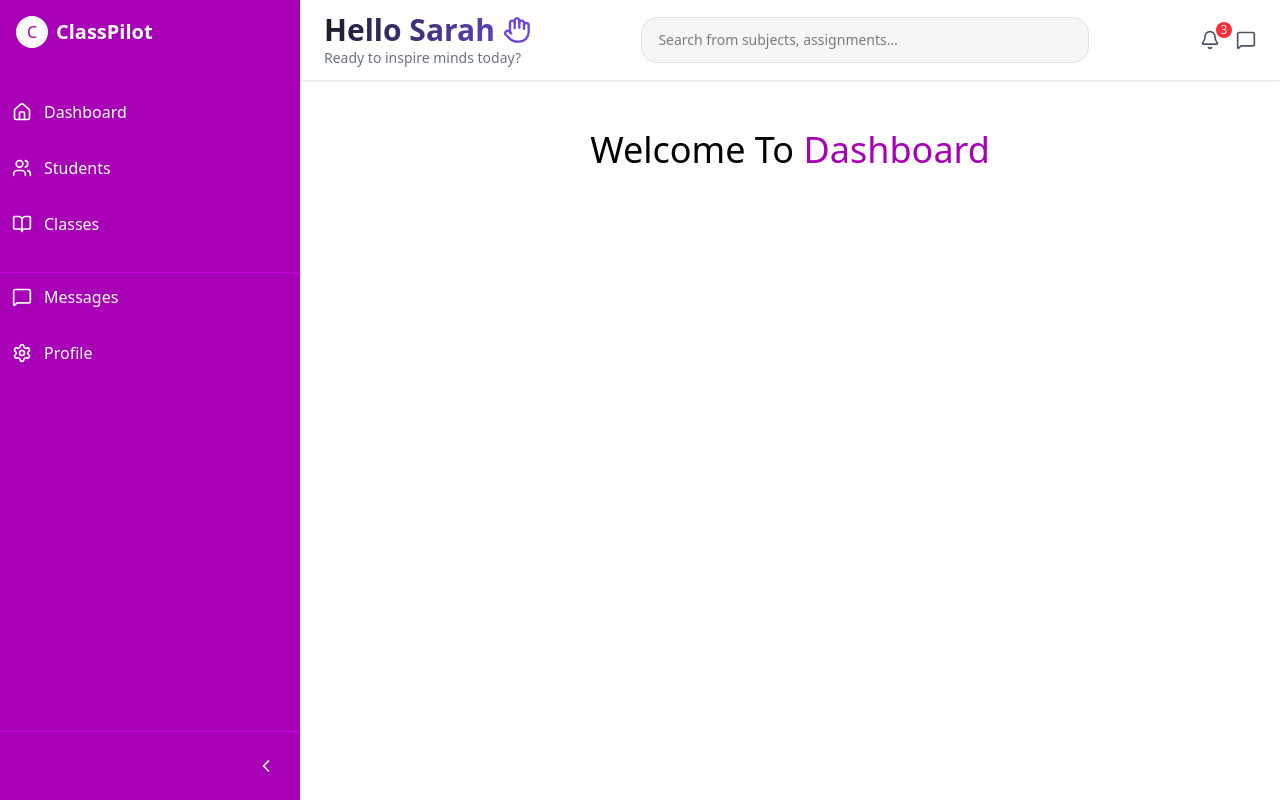
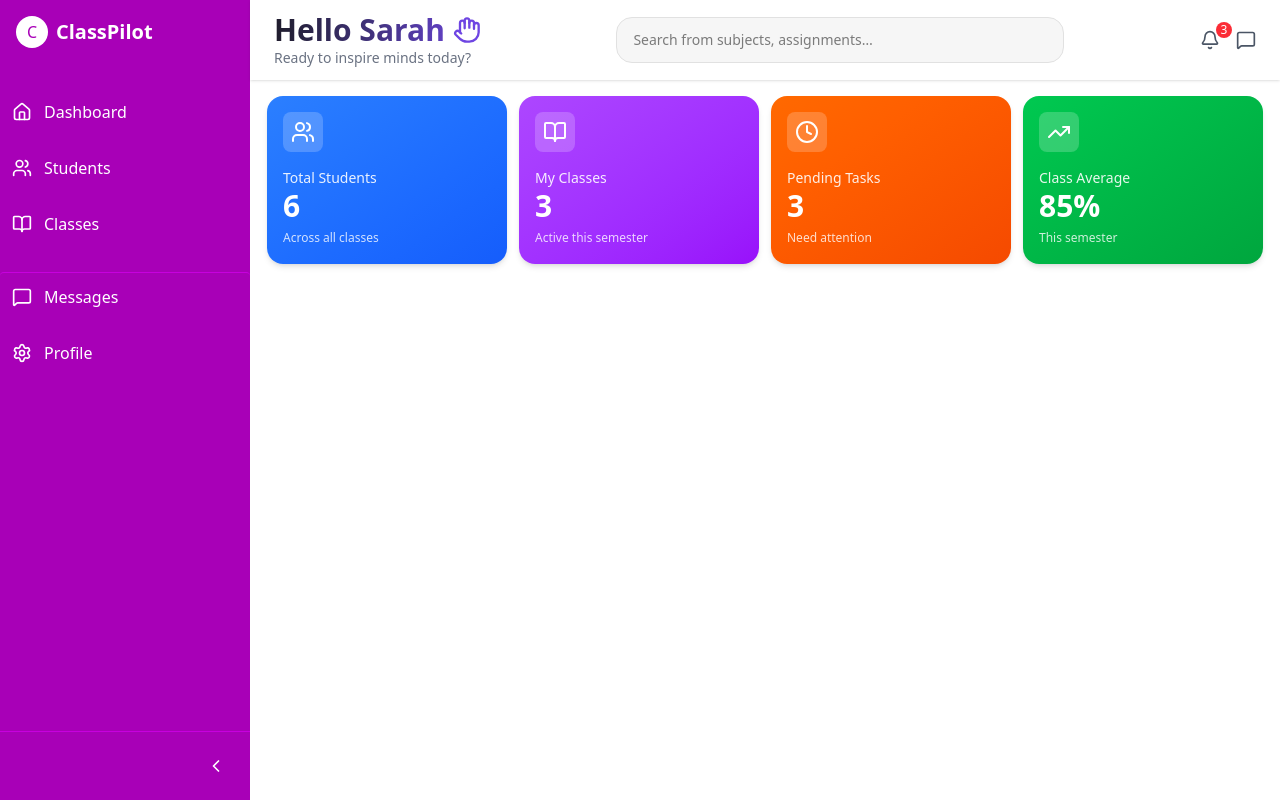
Before and after one commit to ClassPilot/ClassPilot, a React (Vite) app: page / in a window 1280 px wide. Built offline with nearby package versions, Linux system fonts and the light colour scheme.

Commit message:
Dashboard updated

```diff
--- a/src/App.jsx
+++ b/src/App.jsx
@@ -7,11 +7,11 @@ import DashBoardPage from "./Pages/DashBoardPage";
 import NotFoundPage from "./Pages/NotFoundPage";
 import ClassesPage from "./Pages/ClassesPage";
 import StudentPage from "./Pages/StudentPage";
-// import LoginPage from "./Pages/LoginPage";
+import LoginPage from "./Pages/LoginPage";
 import MessagesPage from "./Pages/MessagesPage";
 import ProfilePage from "./Pages/ProfilePage";
 import HeaderBar from "./Components/Layout/HeaderBar";
-// import SingupPage from "./Pages/SingupPage";
+import SingupPage from "./Pages/SingupPage";
 
 function App() {
   const [isCollapsed, setIsCollapsed] = useState(false);
@@ -20,7 +20,7 @@ function App() {
     <Router>
       <div
         className={`grid min-h-screen transition-all duration-300 ${
-          isCollapsed ? "grid-cols-[80px_1fr]" : "grid-cols-[300px_1fr]"
+          isCollapsed ? "grid-cols-[80px_1fr]" : "grid-cols-[250px_1fr]"
         }`}
       >
         <SideBar isCollapsed={isCollapsed} setIsCollapsed={setIsCollapsed} />
@@ -31,8 +31,8 @@ function App() {
             <Route path="/" element={<DashBoardPage />} />
             <Route path="/students" element={<StudentPage />} />
             <Route path="/classes" element={<ClassesPage />} />
-            {/* <Route path="/login" element={<LoginPage />} /> */}
-            {/* <Route path="/singup" element={<SingupPage />} /> */}
+            <Route path="/login" element={<LoginPage />} />
+            <Route path="/singup" element={<SingupPage />} />
             <Route path="/profile" element={<ProfilePage />} />
             <Route path="/messages" element={<MessagesPage />} />
             <Route path="*" element={<NotFoundPage />} />
--- a/src/Components/Layout/SideBar.jsx
+++ b/src/Components/Layout/SideBar.jsx
@@ -13,7 +13,7 @@ function SideBar({ isCollapsed, setIsCollapsed }) {
   return (
     <aside
       className={`bg-fuchsia-700 text-white h-screen flex flex-col justify-between transition-all duration-300 ${
-        isCollapsed ? "w-[80px]" : "w-[300px]"
+        isCollapsed ? "w-[80px]" : "w-[250px]"
       }`}
     >
       {/* Top Section */}
--- a/src/Pages/DashBoardPage.jsx
+++ b/src/Pages/DashBoardPage.jsx
@@ -1,9 +1,65 @@
+import { Users, BookOpen, Clock, TrendingUp } from "lucide-react";
+
 function DashBoardPage() {
   return (
-    <div>
-      <h2 className="text-4xl text-center mt-[50px] capitalize">
-        welcome to <span className="text-fuchsia-700">Dashboard</span>
-      </h2>
+    <div className="m-4">
+      <div className="flex flex-wrap gap-3 justify-center items-center">
+        {/* Total Students Card */}
+        <div className="bg-gradient-to-br from-blue-500 to-blue-600 text-white rounded-2xl p-4 w-60 shadow-md">
+          <div className="flex items-center justify-betweenit">
+            <div className="bg-white/20 p-2 rounded-lg">
+              <Users size={24} />
+            </div>
+          </div>
+          <div className="mt-4">
+            <h4 className="text-sm opacity-90">Total Students</h4>
+            <h2 className="text-3xl font-bold">6</h2>
+            <span className="text-xs opacity-80">Across all classes</span>
+          </div>
+        </div>
+
+        {/* My Classes Card */}
+        <div className="bg-gradient-to-br from-purple-500 to-purple-600 text-white rounded-2xl p-4 w-60 shadow-md">
+          <div className="flex items-center justify-between">
+            <div className="bg-white/20 p-2 rounded-lg">
+              <BookOpen size={24} />
+            </div>
+          </div>
+          <div className="mt-4">
+            <h4 className="text-sm opacity-90">My Classes</h4>
+            <h2 className="text-3xl font-bold">3</h2>
+            <span className="text-xs opacity-80">Active this semester</span>
+          </div>
+        </div>
+
+        {/* Pending Tasks Card */}
+        <div className="bg-gradient-to-br from-orange-500 to-orange-600 text-white rounded-2xl p-4 w-60 shadow-md">
+          <div className="flex items-center justify-between">
+            <div className="bg-white/20 p-2 rounded-lg">
+              <Clock size={24} />
+            </div>
+          </div>
+          <div className="mt-4">
+            <h4 className="text-sm opacity-90">Pending Tasks</h4>
+            <h2 className="text-3xl font-bold">3</h2>
+            <span className="text-xs opacity-80">Need attention</span>
+          </div>
+        </div>
+
+        {/* Class Average Card */}
+        <div className="bg-gradient-to-br from-green-500 to-green-600 text-white rounded-2xl p-4 w-60 shadow-md">
+          <div className="flex items-center justify-between">
+            <div className="bg-white/20 p-2 rounded-lg">
+              <TrendingUp size={24} />
+            </div>
+          </div>
+          <div className="mt-4">
+            <h4 className="text-sm opacity-90">Class Average</h4>
+            <h2 className="text-3xl font-bold">85%</h2>
+            <span className="text-xs opacity-80">This semester</span>
+          </div>
+        </div>
+      </div>
     </div>
   );
 }
```
